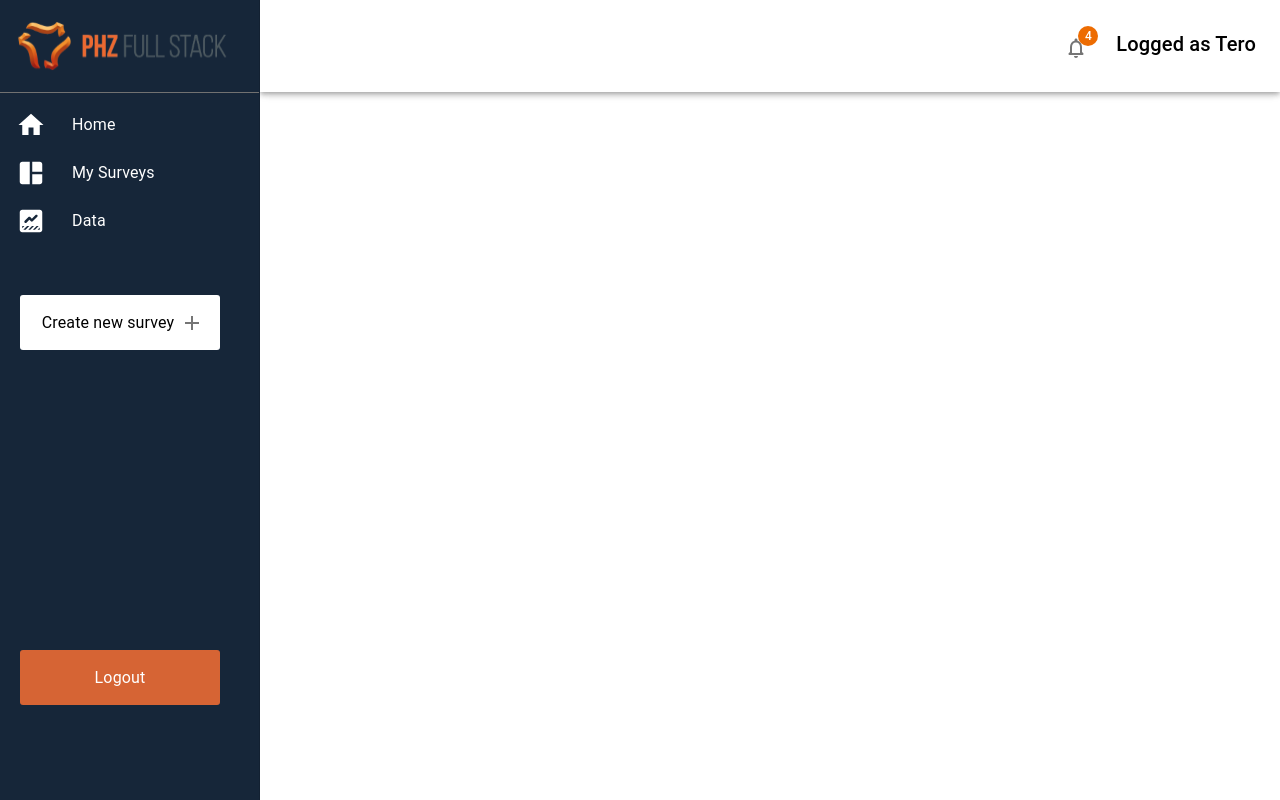
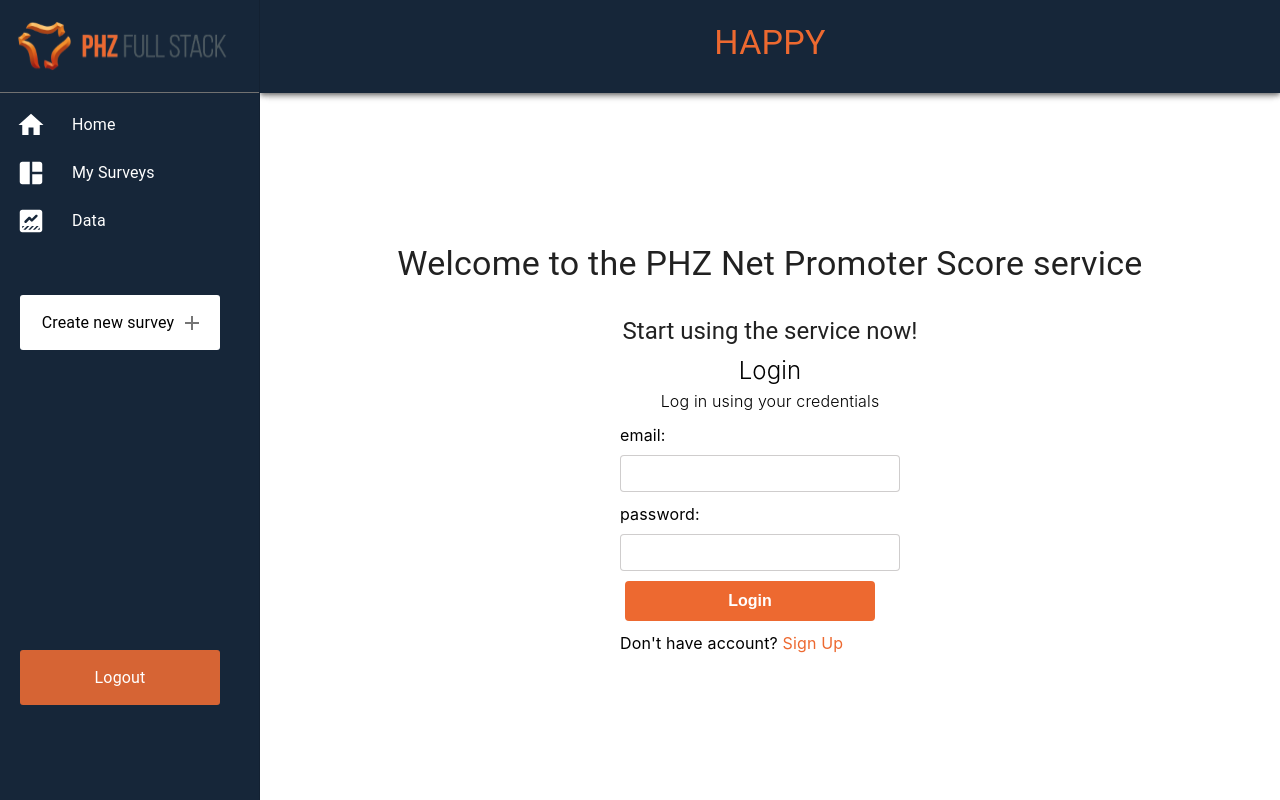
Before and after one commit to Termanty/PS-Dashboard, a React (Create React App) app: page /login in a window 1280 px wide. Built offline with nearby package versions, Linux system fonts and the light colour scheme.

Commit message:
Created signup and login page

```diff
--- a/src/App.js
+++ b/src/App.js
@@ -1,5 +1,7 @@
 import React, { Suspense, lazy } from "react";
 import { BrowserRouter as Router, Routes, Route } from "react-router-dom";
+import Login from "./components/pages/Login";
+import SignUp from "./components/pages/SignUp";
 
 const Home = lazy(() => import("./components/pages/Home"));
 const MySurveys = lazy(() => import("./components/pages/MySurveys"));
@@ -8,6 +10,7 @@ const CreateNewSurvey = lazy(() =>
   import("./components/pages/CreateNewSurvey")
 );
 const Data = lazy(() => import("./components/pages/Data"));
+
 
 function App() {
   return (
@@ -20,6 +23,8 @@ function App() {
               <Route path="/MySurveys" element={<MySurveys />} />
               <Route path="/CreateNewSurvey" element={<CreateNewSurvey />} />
               <Route path="/Data" element={<Data />} />
+              <Route  path="login" element={<Login/>} />
+              <Route  path="signup" element={<SignUp />} />
             </Routes>
           </Layout>
         </Suspense>
--- /dev/null
+++ b/src/components/pages/Login.js
@@ -0,0 +1,52 @@
+import React, { useState,useEffect } from "react";
+import { Link, useLocation} from "react-router-dom";
+import LoginHeader from "./LoginHeader";
+// styles
+import styles from "./Login.module.css";
+
+
+
+const Login = () => {
+    const [email, setEmail]=useState("");
+    const [password, setPassword]= useState("");
+    const { search } = useLocation();
+
+    const redirectInUrl = new URLSearchParams().get('redirect');
+    const redirect = redirectInUrl ? redirectInUrl : '/signup';
+    return (<div>
+      <LoginHeader/>
+        <form onSubmit={""} className={styles.form}>
+           <div className={styles.heading}>
+           <h2>Login</h2>
+            <h4>Log in using your credentials</h4>
+           </div>
+           <label htmlFor="email">
+               <span>email:</span>
+               <input
+               id="email"
+               type="email"
+               onChange={(e)=>setEmail(e.target.value)}/>
+           </label>
+
+           <label htmlFor="password">
+               <span>password:</span>
+               <input
+               id="password"
+               type="password"
+               onChange={(e)=>setPassword(e.target.value)}/>
+           </label>
+           <button className={styles.btn}>Login</button>
+            <div>
+                <label>
+                Don't have account? { " "}
+            <Link to={`/signup?redirect=${redirect}`}>
+             Sign Up
+            </Link>
+            </label>
+          </div>
+
+        </form>
+        </div>);
+};
+
+export default Login;
--- /dev/null
+++ b/src/components/pages/Login.module.css
@@ -0,0 +1,55 @@
+
+input {
+    display: block;
+    width: 80%;
+    padding: 10px;
+    margin-top: 8px;
+    box-sizing: border-box;
+    border-radius: 4px;
+    border: 0.5px solid #a09b9b80;
+}
+
+form {
+    max-width: 460px;
+    margin: 20px auto;
+    padding: 10px;
+    color: #000000;
+    padding-left: 60px;
+}
+
+label {
+    margin: 10px 20px;
+    display: block;
+    color: #000000;
+    font-size:medium;
+}
+
+a {
+    text-decoration: none;
+    color:#ED6930;
+}
+
+h2, h4 {
+  margin: 0;
+  text-align: center;
+  font-weight: 300;
+  margin-left: -50px;
+}
+
+.btn {
+    background-color: #ED6930;
+    border: none;
+    border-radius: 4px;
+    color: #FFFFFF;
+    font-weight: bold;
+    cursor: pointer;
+    font-size: 1rem;
+    margin-left: 25px;
+    width: 250px;
+    height: 40px;
+}
+
+.btn:hover {
+    background: #da8f67;
+    color: #ffffff;
+  }
--- /dev/null
+++ b/src/components/pages/LoginHeader.js
@@ -0,0 +1,42 @@
+import React from 'react';
+import {AppBar} from '@mui/material';
+import {Box }from '@mui/material';
+import {Typography} from '@mui/material';
+import { Container } from '@mui/material';
+
+
+const LoginHeader = () => {
+    return (
+        <Box sx={{m:-3}} >
+            <Box>
+                <AppBar position="sticky"
+                sx={{
+                    height: "95px",
+                    backgroundColor: "#162639",
+                    marginTop:"-90px",
+                }}
+                >
+                     <Typography align = "center"
+                    variant="h4"
+                    component="div"
+                    sx={{color:"#ED6930",
+                    m:3 }}  >
+                    HAPPY
+                    </Typography>
+                </AppBar>
+            </Box>
+            <Box sx={{ marginTop: "150px", textAlign:"center" }}>
+                <Container maxWidth="m">
+                <Typography  variant="h4" component="div">Welcome to the PHZ Net Promoter Score service </Typography>
+                <Typography  sx={{ marginTop: "30px"}}variant="h5" component="div">Start using the service now! </Typography>
+
+                </Container>
+            </Box>
+            <Box>
+            </Box>
+
+    </Box>
+    );
+};
+
+export default LoginHeader;
--- /dev/null
+++ b/src/components/pages/SignUp.js
@@ -0,0 +1,61 @@
+import React, { useState,useEffect } from "react";
+import { Link, useLocation} from "react-router-dom";
+import LoginHeader from "./LoginHeader";
+// styles
+import styles from "./Login.module.css";
+
+
+
+const SignUp = () => {
+    const [email, setEmail]=useState("");
+    const [password, setPassword]= useState("");
+    const [confirmPassword, setConfirmPassword]= useState("");
+    const { search } = useLocation();
+
+
+    const redirectInUrl = new URLSearchParams().get('redirect');
+    const redirect = redirectInUrl ? redirectInUrl : '/login2';
+    return (<div>
+        <LoginHeader/>
+        <form onSubmit={""} className={styles.form}>
+           <div className={styles.heading}>
+           <h2>Sign Up</h2>
+            <h4>Create an account for free</h4>
+           </div>
+           <label htmlFor="email">
+               <span>email:</span>
+               <input
+               id="email"
+               type="email"
+               onChange={(e)=>setEmail(e.target.value)}/>
+           </label>
+
+           <label htmlFor="password">
+               <span>password:</span>
+               <input
+               id="password"
+               type="password"
+               onChange={(e)=>setPassword(e.target.value)}/>
+           </label>
+           <label htmlFor="confirmPassword">
+               <span>Confirm Password:</span>
+               <input
+               id="confirmPassword"
+               type="password"
+               onChange={(e)=>setConfirmPassword(e.target.value)}/>
+           </label>
+           <button className={styles.btn}>Sign up</button>
+            <div>
+                <label>
+                Already have an account? { " "}
+            <Link to={`/login?redirect=${redirect}`}>
+            Login
+            </Link>
+            </label>
+          </div>
+
+        </form>
+        </div>);
+};
+
+export default SignUp;
```
